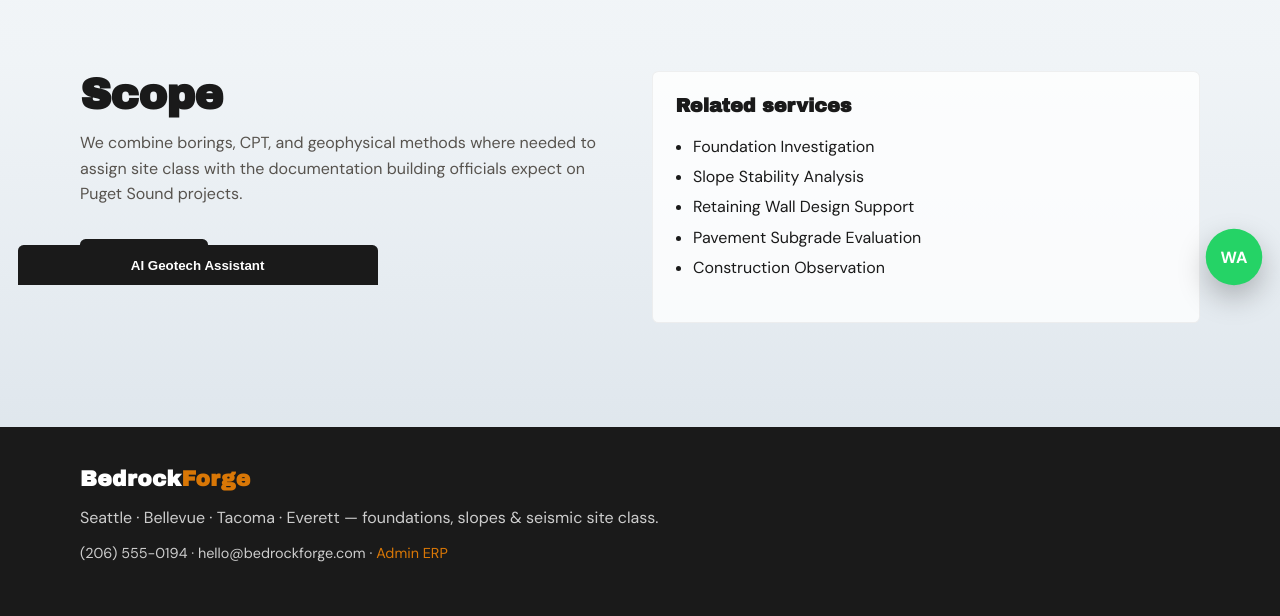
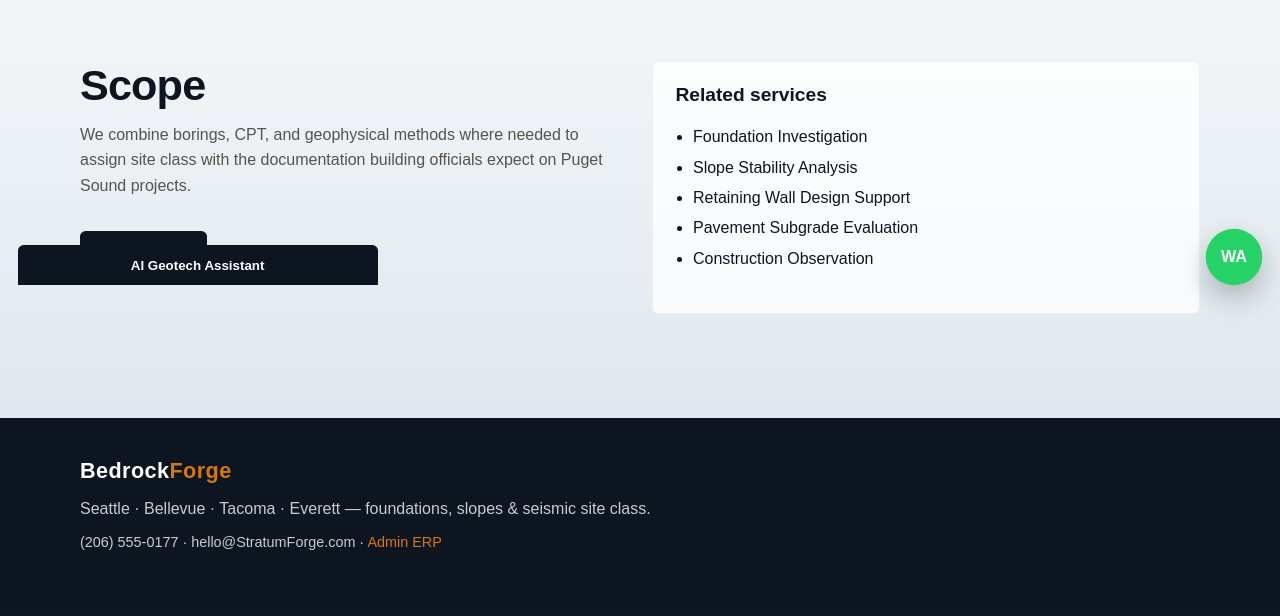
Before and after one commit to imranbru99/geotechnical-services, a Laravel app: page /services/seismic-site-class in a window 1280 px wide. Shown: the part 497-1113 px from the top of the page. After the commit the page ends 1047 px from the top, so only its background shows below. Run offline with Laravel 12, Linux system fonts and the light colour scheme; parts of the project's set-up code (start-up, migrations or seed data) failed here and were passed over.

Commit message:
Unify brand to StratumForge Geotech across site, ERP, seeders, and README.

```diff
--- a/app/Http/Controllers/SiteController.php
+++ b/app/Http/Controllers/SiteController.php
@@ -57,7 +57,7 @@ class SiteController extends Controller
 
         ContactMessage::query()->create($data);
 
-        return back()->with('success', 'Thanks! BedrockForge will follow up within one business day.');
+        return back()->with('success', 'Thanks! StratumForge Geotech will follow up within one business day.');
     }
 
     public function blog(): View
@@ -108,7 +108,7 @@ class SiteController extends Controller
   array (
     'title' => 'Foundation Investigation',
     'summary' => 'Borings, CPT, and bearing recommendations for shallow and deep foundations.',
-    'body' => 'BedrockForge scopes foundation investigations for Seattle mid-rises, waterfront pads, and hillside homes — subsurface profiles, liquefaction screening, and design parameters engineers can put on drawings.',
+    'body' => 'StratumForge scopes foundation investigations for Seattle mid-rises, waterfront pads, and hillside homes — subsurface profiles, liquefaction screening, and design parameters engineers can put on drawings.',
     'image' => 'https://images.unsplash.com/photo-1541888946425-d81bb19240f5?auto=format&fit=crop&w=1600&q=80',
   ),
   'slope-stability' =>
@@ -129,7 +129,7 @@ class SiteController extends Controller
   array (
     'title' => 'Pavement Subgrade Evaluation',
     'summary' => 'CBR, R-value, and resilient modulus support for roadway and parking designs.',
-    'body' => 'From municipal overlays to private lots, BedrockForge characterizes subgrade so pavement sections are neither overbuilt nor destined for early rutting.',
+    'body' => 'From municipal overlays to private lots, StratumForge characterizes subgrade so pavement sections are neither overbuilt nor destined for early rutting.',
     'image' => 'https://images.unsplash.com/photo-1515162816999-a0c47dc590f2?auto=format&fit=crop&w=1600&q=80',
   ),
   'seismic-site-class' =>
--- a/app/Providers/Filament/AdminPanelProvider.php
+++ b/app/Providers/Filament/AdminPanelProvider.php
@@ -26,9 +26,9 @@ class AdminPanelProvider extends PanelProvider
             ->id('admin')
             ->path('admin')
             ->login()
-            ->brandName('BedrockForge')
+            ->brandName('StratumForge Geotech')
             ->colors([
-                'primary' => Color::hex('#d97706'),
+                'primary' => Color::hex('#1B2A41'),
                 'gray' => Color::Slate,
             ])
             ->discoverResources(in: app_path('Filament/Resources'), for: 'App\\Filament\\Resources')
--- a/composer.json
+++ b/composer.json
@@ -1,8 +1,8 @@
 {
     "$schema": "https://getcomposer.org/schema.json",
-    "name": "laravel/laravel",
+    "name": "imranbru99/geotechnical-services",
     "type": "project",
-    "description": "BedrockForge Geotech \u2014 Laravel 13 + Filament 3 geotechnical services website, ERP, and AI.",
+    "description": "StratumForge Geotech — Laravel 13 + Filament 3 website, ERP, and AI for Puget Sound geotechnical engineering.",
     "keywords": [
         "laravel",
         "framework"
--- a/resources/views/blog/index.blade.php
+++ b/resources/views/blog/index.blade.php
@@ -1,6 +1,6 @@
 @extends('layouts.app')
 
-@section('title', 'BedrockForge Blog')
+@section('title', 'StratumForge Blog')
 @section('meta_description', 'Practical notes for developers, structural engineers, and hillside owners.')
 
 @section('content')
--- a/resources/views/kb/index.blade.php
+++ b/resources/views/kb/index.blade.php
@@ -1,13 +1,13 @@
 @extends('layouts.app')
 
 @section('title', 'Knowledge Base')
-@section('meta_description', 'Common issues, guides, admin manual, and troubleshooting for BedrockForge Geotech.')
+@section('meta_description', 'Common issues, guides, admin manual, and troubleshooting for StratumForge Geotech.')
 
 @section('content')
 <section class="section">
     <div class="wrap">
         <h2>Knowledge base</h2>
-        <p class="lede">Common issues, guides, admin manual notes, and troubleshooting for BedrockForge geotechnical services work.</p>
+        <p class="lede">Common issues, guides, admin manual notes, and troubleshooting for StratumForge geotechnical services work.</p>
         @foreach($articles as $category => $items)
             <h3 style="font-family:var(--font-display);margin:2rem 0 .8rem">{{ $category }}</h3>
             <div class="grid-2">
--- a/resources/views/layouts/app.blade.php
+++ b/resources/views/layouts/app.blade.php
@@ -4,14 +4,14 @@
     <meta charset="utf-8">
     <meta name="viewport" content="width=device-width, initial-scale=1">
     <meta name="csrf-token" content="{{ csrf_token() }}">
-    <title>@yield('title', 'BedrockForge Geotech') — Seattle / Puget Sound</title>
-    <meta name="description" content="@yield('meta_description', 'BedrockForge Geotech — Foundation investigations, slopes & seismic site class for Puget Sound projects')">
+    <title>@yield('title', 'StratumForge Geotech') — Seattle / Puget Sound</title>
+    <meta name="description" content="@yield('meta_description', 'StratumForge Geotech — Foundation investigations, slopes & seismic site class for Puget Sound projects')">
     <link rel="preconnect" href="https://fonts.googleapis.com">
     <link rel="preconnect" href="https://fonts.gstatic.com" crossorigin>
-    <link href="https://fonts.googleapis.com/css2?family=Archivo+Black&family=DM+Sans:wght@400;500;600;700&display=swap" rel="stylesheet">
+    <link href="https://fonts.googleapis.com/css2?family=Manrope:wght@400;500;600;700&family=Syne:wght@600;700;800&display=swap" rel="stylesheet">
     <style>
         :root {
-            --ink: #1a1a1a;
+            --ink: #0D1520;
             --mark: #d97706;
             --mark-deep: #b45309;
             --signal: #0369a1;
@@ -209,16 +209,16 @@
     <div class="wrap">
         <div class="brand">Bedrock<span>Forge</span></div>
         <p>Seattle · Bellevue · Tacoma · Everett — foundations, slopes & seismic site class.</p>
-        <p style="margin-top:1rem;font-size:.9rem;">(206) 555-0194 · hello@bedrockforge.com · <a href="/admin" style="color:var(--mark)">Admin ERP</a></p>
+        <p style="margin-top:1rem;font-size:.9rem;">(206) 555-0177 · hello@StratumForge.com · <a href="/admin" style="color:var(--mark)">Admin ERP</a></p>
     </div>
 </footer>
 
-<a class="wa-float" href="https://wa.me/12065550194" target="_blank" rel="noopener" aria-label="WhatsApp">WA</a>
+<a class="wa-float" href="https://wa.me/12065550177" target="_blank" rel="noopener" aria-label="WhatsApp">WA</a>
 
 <div class="chat-widget" id="sp-chat">
     <div class="chat-panel" id="chat-panel">
         <div class="chat-log" id="chat-log">
-            <div class="bubble bot">Hi — ask BedrockForge about foundation investigations, slope stability, retaining walls, pavement subgrade, seismic site class, construction observation, or scheduling a Puget Sound site visit.</div>
+            <div class="bubble bot">Hi — ask StratumForge about foundation investigations, slope stability, retaining walls, pavement subgrade, seismic site class, construction observation, or scheduling a Puget Sound site visit.</div>
         </div>
         <form class="chat-form" id="chat-form">
             <input type="text" id="chat-input" placeholder="Ask about foundations, slopes, seismic…" required maxlength="2000">
@@ -235,7 +235,7 @@
     const form = document.getElementById('chat-form');
     const input = document.getElementById('chat-input');
     const log = document.getElementById('chat-log');
-    const sessionId = 'bedrockforge-' + Math.random().toString(36).slice(2);
+    const sessionId = 'StratumForge-' + Math.random().toString(36).slice(2);
     toggle.addEventListener('click', () => panel.classList.toggle('open'));
     const add = (text, who) => {
         const el = document.createElement('div');
@@ -263,7 +263,7 @@
             const data = await res.json();
             add(data.reply || 'Something went wrong.', 'bot');
         } catch (err) {
-            add('Network error — please try again or call (206) 555-0194.', 'bot');
+            add('Network error — please try again or call (206) 555-0177.', 'bot');
         }
     });
 })();
--- a/resources/views/pages/about.blade.php
+++ b/resources/views/pages/about.blade.php
@@ -1,15 +1,15 @@
 @extends('layouts.app')
-@section('title', 'About BedrockForge')
+@section('title', 'About StratumForge')
 @section('content')
 <section class="section">
     <div class="wrap grid-2">
         <div>
             <h2>Ground truth for design</h2>
-            <p class="lede">BedrockForge Geotech is a Seattle SME focused on foundation investigations, slope stability, retaining support, pavement subgrade, seismic site class, and construction observation. We grew out of engineers who refused to hand over logs without design parameters — and that discipline still defines every work order.</p>
+            <p class="lede">StratumForge Geotech is a Seattle SME focused on foundation investigations, slope stability, retaining support, pavement subgrade, seismic site class, and construction observation. We grew out of engineers who refused to hand over logs without design parameters — and that discipline still defines every work order.</p>
             <p class="lede">Our field crews drill and observe. Our analysts model slopes and assign site class. Scheduling, inventory, and invoicing live in a unified ERP so clients get clear timelines and defensible paperwork.</p>
         </div>
         <div>
-            <img src="https://images.unsplash.com/photo-1581094794329-c8112a89af12?auto=format&fit=crop&w=1400&q=80" alt="BedrockForge Geotech" style="width:100%;height:360px;object-fit:cover;border-radius:.4rem;">
+            <img src="https://images.unsplash.com/photo-1581094794329-c8112a89af12?auto=format&fit=crop&w=1400&q=80" alt="StratumForge Geotech" style="width:100%;height:360px;object-fit:cover;border-radius:.4rem;">
         </div>
     </div>
 </section>
--- a/resources/views/pages/services.blade.php
+++ b/resources/views/pages/services.blade.php
@@ -1,5 +1,5 @@
 @extends('layouts.app')
-@section('title', 'BedrockForge Services')
+@section('title', 'StratumForge Services')
 @section('content')
 <section class="section">
     <div class="wrap">
```
Also changed, not shown: app/Filament/Pages/ManageSettings.php (+4 -4 lines), app/Services/AiService.php (+5 -5 lines), database/seeders/DatabaseSeeder.php (+12 -12 lines), resources/views/pages/contact.blade.php (+4 -4 lines), resources/views/pages/home.blade.php (+5 -5 lines), README.md, 1 other file.
